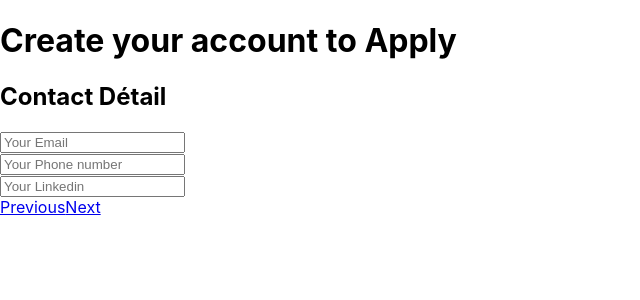
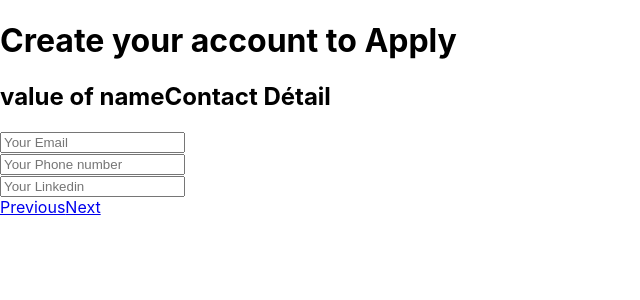
Before and after one commit to ihabAbadi/formationM2iDotNet, a React (Create React App) app in the folder coursReact/exercices-navigation/: page /step2 in a window 1280 px wide. Shown: the top 300 px of the page, without its empty margins (0-640 px from the left). Built offline with nearby package versions, Linux system fonts and the light colour scheme; the HTML template or start-up script is replaced by a standard one.

Commit message:
exemple service

```diff
--- a/coursReact/exercices-navigation/src/MultiStepForm/BasicInformation.js
+++ b/coursReact/exercices-navigation/src/MultiStepForm/BasicInformation.js
@@ -1,11 +1,14 @@
 import React, { Component } from "react"
 import {Link} from "react-router-dom"
+import {DataService} from "./../services/data.service"
+
 export class BasicInformation extends Component{
 
     render() {
+        DataService.objet.name = "new Value"
         return(
             <div className="container">
-                <h2 class='row m-1'>Basic information</h2>
+                <h2 class='row m-1'>{DataService.objet.name} Basic information</h2>
                 <div className='row m-1'>
                     <input type="text" className="form-control" placeholder='Your first name' />
                 </div>
--- a/coursReact/exercices-navigation/src/MultiStepForm/ContactDetail.js
+++ b/coursReact/exercices-navigation/src/MultiStepForm/ContactDetail.js
@@ -1,12 +1,13 @@
 import React, { Component } from "react"
 import {Link} from "react-router-dom"
+import {DataService} from "./../services/data.service"
 
 export class ContactDetail extends Component {
 
     render() {
         return(
             <div className="container">
-            <h2 class='row m-1'>Contact Détail</h2>
+            <h2 class='row m-1'>{DataService.objet.name}Contact Détail</h2>
             <div className='row m-1'>
                 <input type="text" className="form-control" placeholder='Your Email' />
             </div>
--- a/coursReact/exercices-navigation/src/MultiStepForm/Home.js
+++ b/coursReact/exercices-navigation/src/MultiStepForm/Home.js
@@ -12,7 +12,7 @@ export class Home extends Component {
     render() {
        return(
        <BrowserRouter>
-            <h1>Create your account to Apply</h1>
+            <h1> Create your account to Apply</h1>
             <Switch>
                 <Route path='/' exact>
                     <BasicInformation></BasicInformation>
--- /dev/null
+++ b/coursReact/exercices-navigation/src/services/data.service.js
@@ -0,0 +1,5 @@
+export class DataService {
+    static objet = {
+        name : 'value of name'
+    }
+}
```
